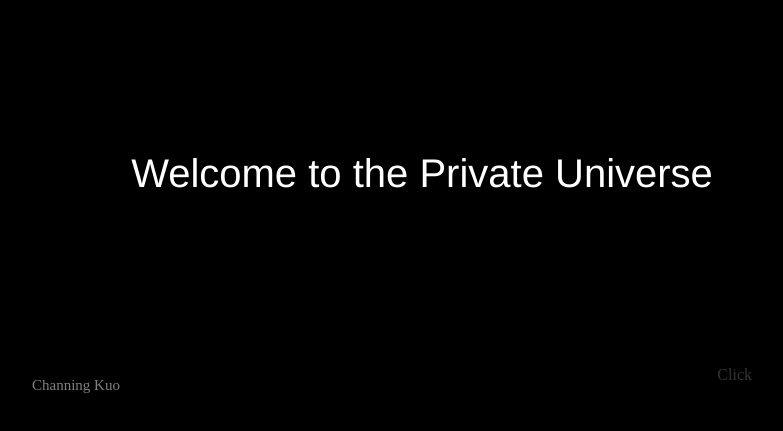
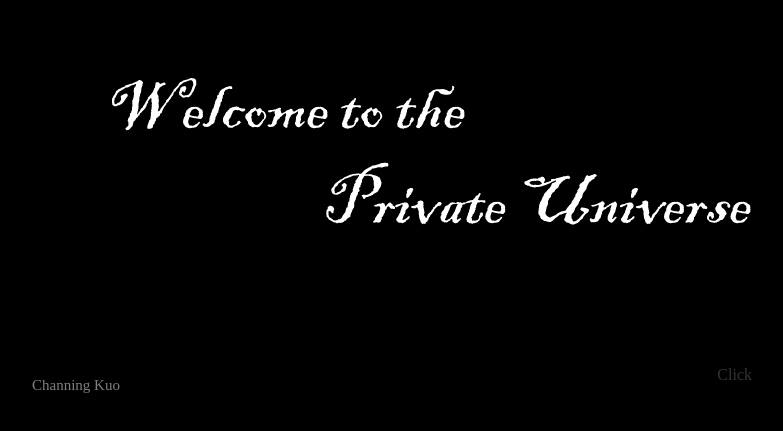
Before and after one commit to channingkuo/Private.Universe, a plain HTML site: page index.html in a window 1280 px wide. Shown: the part 197-628 px from the top of the page, without its empty margins (218-1001 px from the left). Drawn offline with Linux system fonts and the light colour scheme.

Commit message:
change the welcome view,auto fit widescreen

```diff
--- a/index.html
+++ b/index.html
@@ -17,7 +17,7 @@
 <body onload="start()">
 	<div class="container">
 		<div id="welcome">
-			<div class="welcome-title">Welcome to the Private Universe</div>
+			<div class="welcome-title"></div>
 			<div class="start breath-light">Click</div>
 			<p>Channing Kuo</p>
 		</div>
@@ -25,8 +25,13 @@
 	</div>
 
 	<script type="text/javascript">
-		$("#universe").attr("width", $(window).get(0).innerWidth);
-        $("#universe").attr("height", $(window).get(0).innerHeight);
+		$("#universe").attr("width", $(document.body).width());
+        $("#universe").attr("height", $(document.body).height());
+
+		// 适配宽屏
+		if($(document.body).width() == 1768) {
+			$(document.body).css({'position': 'absolute', 'left': '50%', 'margin-left': '-884px'});
+		}
 	</script>
 	<script src="./script/welcome.js"></script>
 </body>
--- a/style/style.css
+++ b/style/style.css
@@ -1,6 +1,7 @@
 html, body {
     width: 100%;
     height: 100%;
+    max-width: 1768px;
     overflow: hidden;
 }
 
--- a/style/welcome.css
+++ b/style/welcome.css
@@ -18,6 +18,7 @@
     animation-fill-mode: forwards;
     perspective: 200px;
     perspective-origin: center;
+    cursor: pointer;
 }
 @keyframes fade-in {
     from { opacity: 0; }
@@ -36,7 +37,6 @@
     left: 0;
     right: 0;
     bottom: 0;
-    background-color: rgba(0, 0, 0, 0.8);
     z-index: -100;
     -webkit-filter: blur(20px);
     -moz-filter: blur(20px);
@@ -53,14 +53,12 @@
     position: absolute;
     bottom: 10px;
     left: 10px;
+    font-family: Blackadder ITC;
 }
 .welcome-title {
     opacity: 0;
-    margin-top: 150px;
-    color: white;
-    font-size: 40px;
-    font-family: "Helvetica Neue", Helvetica, Arial, "PingFang SC", "Hiragino Sans GB", "Heiti SC", "Microsoft YaHei", "WenQuanYi Micro Hei", sans-serif;
-    text-align: center;
+    height: 100%;
+    background: url(../images/welcome.png);
     animation-name: welcome-text;
     animation-duration: 1s;
     animation-timing-function: ease-in-out;
@@ -83,6 +81,7 @@
     cursor: pointer;
     right: 70px;
     bottom: 20px;
+    font-family: Blackadder ITC;
 }
 .breath-light {
     opacity: 0.8;
```
Also changed, not shown: images/welcome.png (added), 1 other file.
